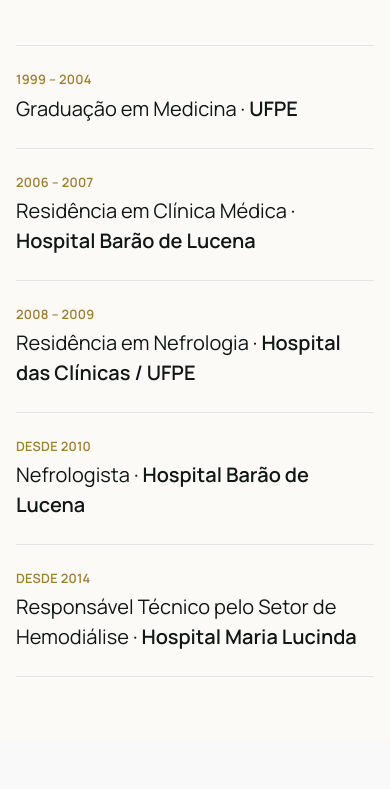
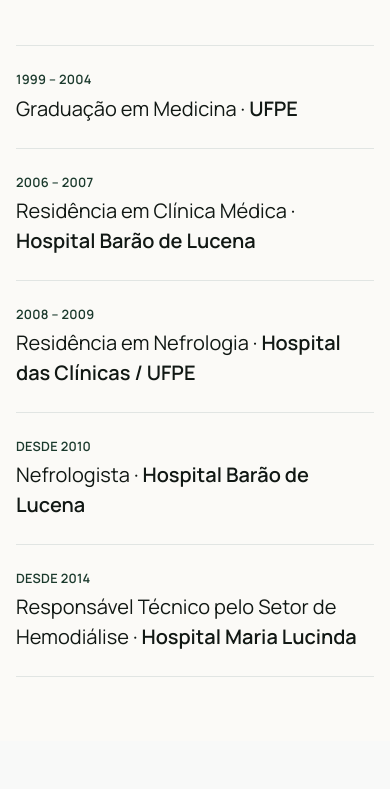
Before and after one commit to thiagoprazeres/rodrigoleitenefro.com.br, a website built with Vite: page src/index.html in a window 390 px wide. Shown: the part 4135-4924 px from the top of the page. Built offline with nearby package versions, Linux system fonts and the light colour scheme.

Commit message:
fix(P17): lighthouse 100 — contraste a11y (#33)
- .cta-final__headline: força color-text-inverse (era herdado #111814 sobre primary-700)
- .trajetoria__period: gold-700 → primary-700 (3.62:1 → passou 4.5:1)

Lighthouse mobile: 100 performance · 100 a11y · 100 best-practices · 100 SEO

Closes #17

```diff
--- a/src/styles/sections/_cta.scss
+++ b/src/styles/sections/_cta.scss
@@ -30,6 +30,7 @@
 }
 
 .cta-final__headline {
+  color: tokens.$color-text-inverse;
   font-size: tokens.$font-size-2xl;
   font-weight: tokens.$font-weight-extrabold;
   line-height: tokens.$line-height-tight;
--- a/src/styles/sections/_trajetoria.scss
+++ b/src/styles/sections/_trajetoria.scss
@@ -66,7 +66,7 @@
   font-weight: tokens.$font-weight-semibold;
   letter-spacing: tokens.$letter-spacing-wide;
   text-transform: uppercase;
-  color: tokens.$color-gold-700;
+  color: tokens.$color-primary-700;
   margin: 0;
 }
 
```
